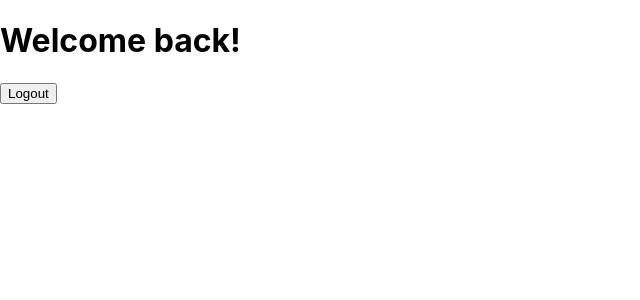
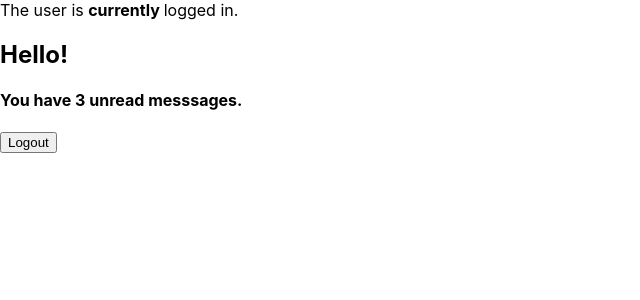
Before and after one commit to prachisawarkar/React-, a React (Create React App) app: page / in a window 1280 px wide. Both pictures are taken after a click on the button "Login". Shown: the top 300 px of the page, without its empty margins (0-640 px from the left). Built offline with nearby package versions, Linux system fonts and the light colour scheme.

Commit message:
test-version-17-inline-if-conditional_rendering

```diff
--- a/src/index.js
+++ b/src/index.js
@@ -1,13 +1,16 @@
 import React from 'react';
 import ReactDOM from 'react-dom';
 import './index.css';
-import LoginControl from './conditionalRendering';
+//import LoginControl from './conditionalRendering';
+import LogInOut from './inline_cond_rendering';
 import * as serviceWorker from './serviceWorker';
 
+//const messages = ['React' , 'Re:React', 'Re:Re:React'];
 ReactDOM.render(
-  <LoginControl />,
+  <LogInOut />,
   document.getElementById('root')
 );
+
 
 //ReactDOM.render( AppTest, document.getElementById('component'));
 // If you want your app to work offline and load faster, you can change
--- /dev/null
+++ b/src/inline_cond_rendering.js
@@ -0,0 +1,72 @@
+import React from 'react';
+import ReactDOM from 'react-dom';
+
+class LogInOut extends React.Component {
+    constructor(props) {
+        super(props);
+        this.state = {
+            messages : ['React' , 'Re:React', 'Re:Re:React']
+        };
+        this.handleLoginClick = this.handleLoginClick.bind(this);
+        this.handleLogoutClick = this.handleLogoutClick.bind(this);
+    }
+
+    handleLoginClick(){
+        this.setState({
+            isLoggedIn : true
+        });
+    }
+
+    handleLogoutClick(){
+        this.setState({
+            isLoggedIn : false
+        });
+    }
+
+
+    render () {
+        const isLoggedIn = this.state.isLoggedIn;
+        return(
+            <div>
+                The user is  <b> {isLoggedIn ? 'currently' : 'not'} </b> logged in.
+                {isLoggedIn ? <Mailbox unreadmessages = {this.state.messages} /> : '' }
+
+                {isLoggedIn
+                    ? <LogoutButton onClick = {this.handleLogoutClick} />
+                    : <LoginButton onClick = {this.handleLoginClick} />
+                }
+            </div>
+        );
+    }
+}
+function Mailbox(props) {
+    const unreadmessages = props.unreadmessages;
+    return (
+        <div>
+            <h2>Hello! </h2>
+            {unreadmessages.length > 0 &&
+                <h4>You have {unreadmessages.length} unread messsages.</h4>
+            }
+        </div>
+    );
+}
+
+function LoginButton(props) {
+    return (
+        <button onClick = {props.onClick} > Login </button>
+    );
+}
+
+function LogoutButton(props) {
+    return(
+        <button onClick = {props.onClick} > Logout </button>
+    );
+}
+
+export default LogInOut;
+
+/*const messsages = ['React' , 'Re:React', 'Re:Re:React'];
+ReactDOM.render(
+    <Mailbox unreadmessages = {messages} />,
+    document.getElementById('root')
+);*/
```
